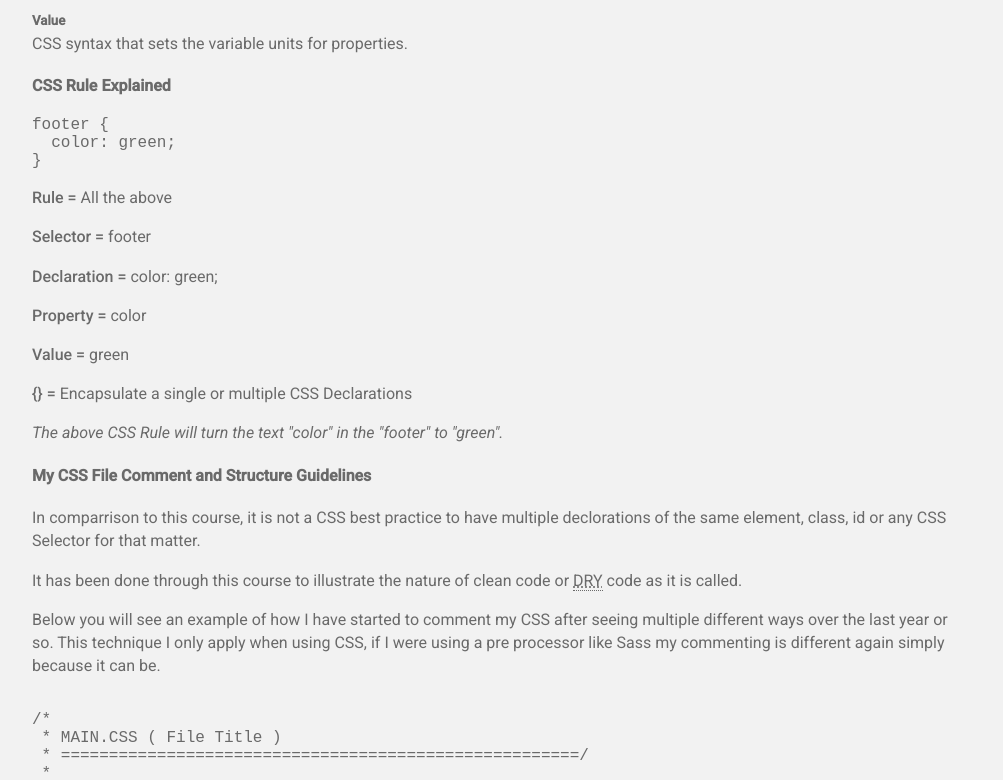
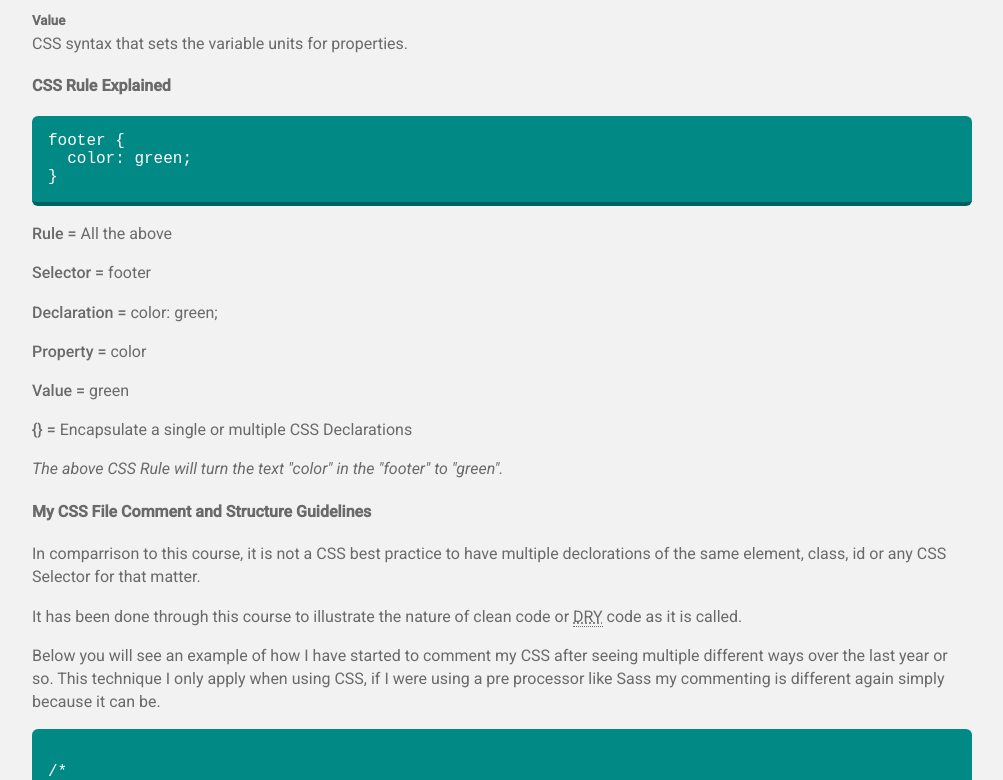
Before and after one commit to atcraigwatson/Treehouse_How_To_Make_A_Website, a plain HTML site: page code.html in a window 1280 px wide. Shown: the part 4490-5270 px from the top of the page, without its empty margins (138-1141 px from the left). Drawn offline with Linux system fonts and the light colour scheme.

Commit message:
Added styles for pre tag
The pre tag was looking a little boring so I jazzed it up to suite the
site!

```diff
--- a/css/code.css
+++ b/css/code.css
@@ -1,28 +1,28 @@
 /*
- * MAIN.CSS
+ * CODE.CSS
  * ======================================================/
  *
- * CSS Structure Guidelines
+ *
+ * CSS File Structure Guidelines
  * ------------------------------------------------------/
- *
- * General
+ * Root ( HTML / Body )
+ * Base ( Typography / Links / Inputs / Forms / Tables / Buttons ect. )
+ * Layout ( This is site structure layout, component layouts are done within that componant itself )
+ * Components ( Dropdowns / Navs / Alerts / Panels )
  *
  *
  * CSS Rule Stucture Guidelines
  * ------------------------------------------------------/
- *
- * Display/Position/Float
- * Width/Height
- * Margin/Padding
- * Color
- * Font/Line Height
- * Background
- *
+ * Display / Position / Float
+ * Width / Height
+ * Margin / Padding
+ * Colors
+ * Font / Text / Line Height
+ * Other
  *
  *
  * Color Guidelines
  * ------------------------------------------------------/
- *
  * Green XDark         : #003C3B
  * Green Dark          : #006260
  * Green Default       : #007C79
@@ -30,11 +30,9 @@
  * Green XLight        : #00C8C4
  * Green XXLight       : #C8EDE7
  *
- * Blue Accent         : #076685
- * Blue Accent Hover   : #043F52
- *
  * Purple Accent       : #7F3666
  * Purple Accent Hover : #4C203D
+ *
  *
  */
 
@@ -47,6 +45,14 @@ blockquote {
   padding: 1em;
   font-size: 1.2em;
   border-left: 4px solid #008985;
+}
+
+pre {
+  padding: 1em;
+  color: #fff;
+  background: #008985;
+  border-radius: 6px;
+  border-bottom: 4px solid #006260;
 }
 
 code {
```
